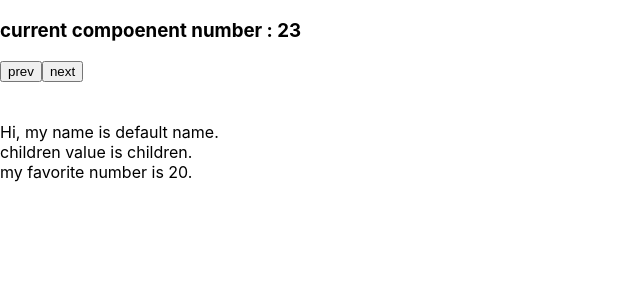
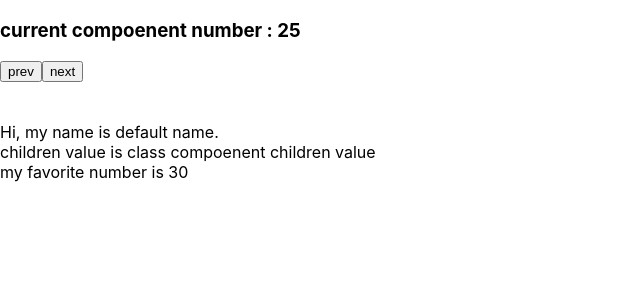
Before and after one commit to N0FreeLunch/React-function-component, a React (Create React App) app: page / in a window 1280 px wide. Shown: the top 300 px of the page, without its empty margins (0-640 px from the left). Built offline with nearby package versions, Linux system fonts and the light colour scheme.

Commit message:
class component

```diff
--- a/src/App.js
+++ b/src/App.js
@@ -26,6 +26,8 @@ import Component21 from './component/21-DestructuringAssignment/ParentComponent.
 import Component22 from './component/22-DestructuringAssignmentParam/ParentComponent.jsx';
 import Component23 from './component/23-propTypes/ParentComponent.jsx';
 import Component24 from './component/24-isRequired/ParentComponent.jsx';
+import Component25 from './component/25-classComponentProps/ParentComponent.jsx';
+
 
 
 
@@ -42,6 +44,7 @@ function App() {
     <Component09/>,
     <Component10/>,
     <Component11/>,
+    <Component12/>,
     <Component13/>,
     <Component14/>,
     <Component15/>,
@@ -53,7 +56,8 @@ function App() {
     <Component21/>,
     <Component22/>,
     <Component23/>,
-    <Component24/>
+    <Component24/>,
+    <Component25/>
   ];
 
   const [componentNumber, setComponentNumber] = useState(componentList.length);
--- /dev/null
+++ b/src/component/25-classComponentProps/ChildComponent.jsx
@@ -0,0 +1,27 @@
+import React, {Component} from 'react';
+import PropTypes from 'prop-types';
+
+class ChildComponent extends Component {
+  render () {
+    const {name, favoriteNumber, children} = this.props;
+    return (
+      <div>
+      Hi, my name is {name}. <br/>
+      children value is {children}
+      <br/>
+      my favorite number is {favoriteNumber}
+      </div>
+    )
+  }
+}
+
+ChildComponent.defaultProps = {
+  name : 'default name'
+}
+
+ChildComponent.propTypes = {
+  name : PropTypes.string,
+  favoriteNumber : PropTypes.number.isRequired
+}
+
+export default ChildComponent;
--- /dev/null
+++ b/src/component/25-classComponentProps/ParentComponent.jsx
@@ -0,0 +1,16 @@
+import React, {Component} from 'react';
+import ChildComponent from './ChildComponent.jsx';
+
+class ParentComponent extends Component {
+  render () {
+    const {name, favoriteNumber, children} = this.props;
+    return (
+      <div>
+        <ChildComponent favoriteNumber={30}>class compoenent children value</ChildComponent>
+      </div>
+    )
+  }
+}
+
+
+export default ParentComponent
```
Also changed, not shown: src/component/24-isRequired/description.md (renamed from src/component/24-isRequired/README.md, +1 -1 lines).
